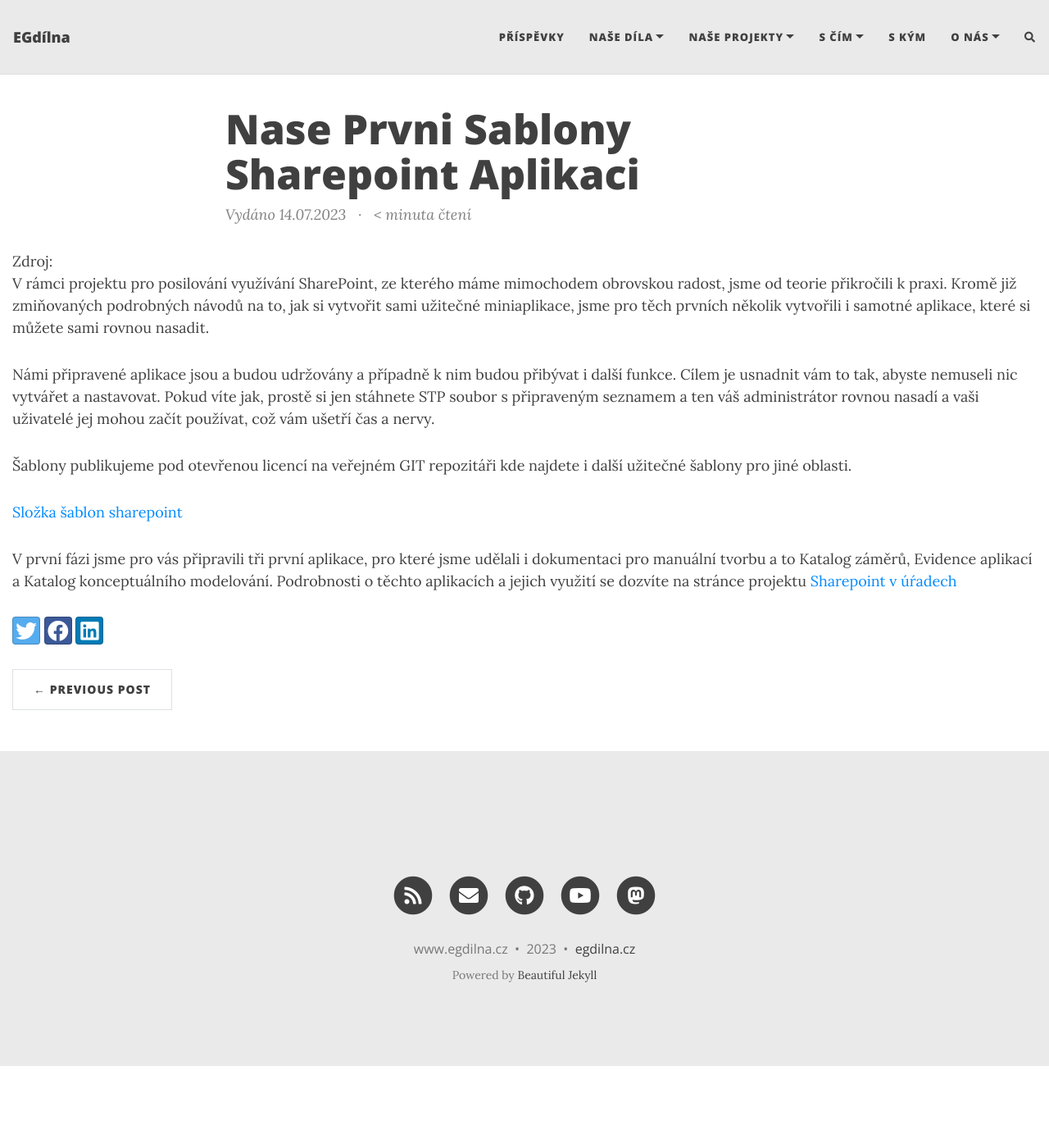
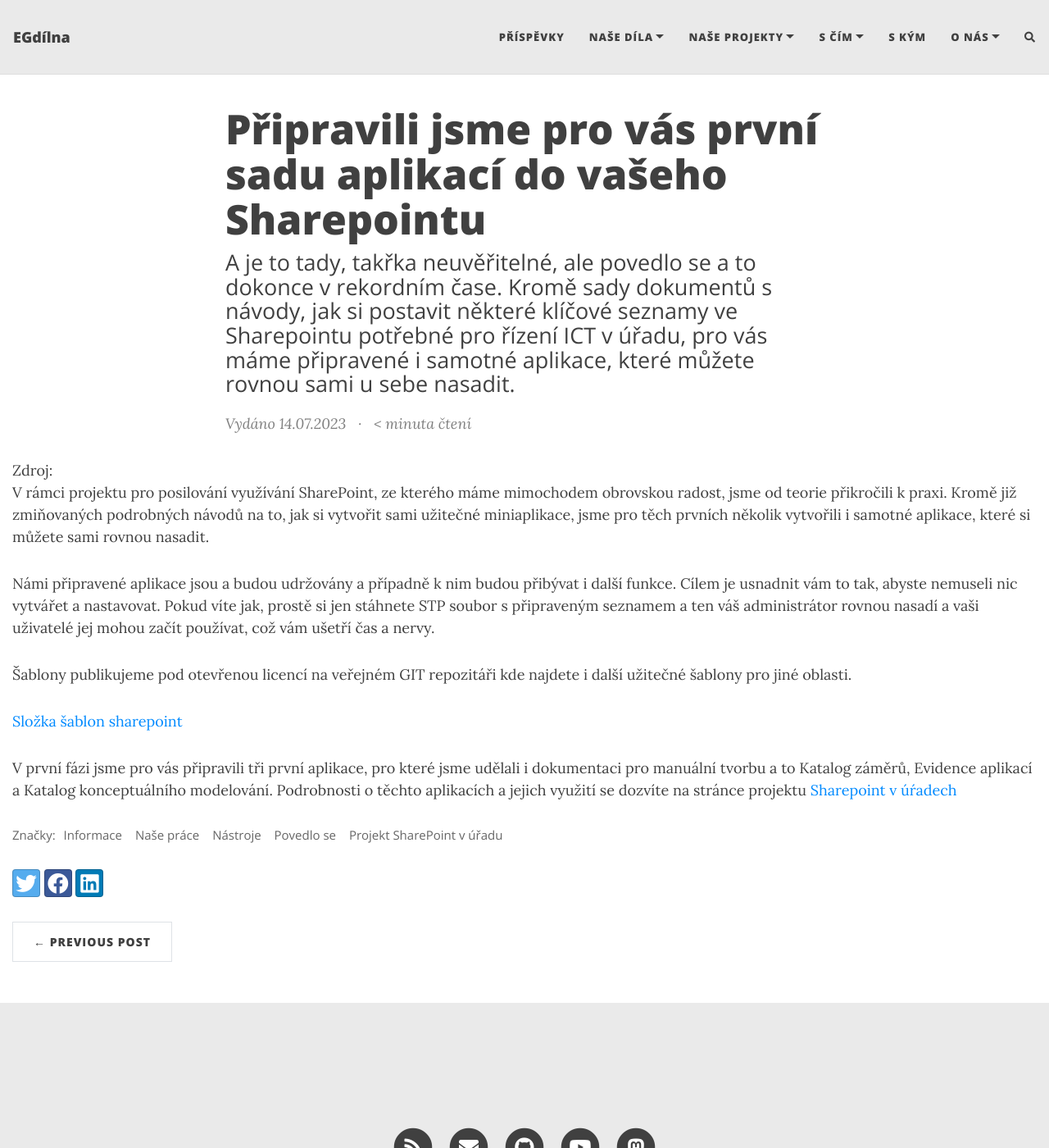
Before and after one commit to egdilna/egdilna.github.io, a Jekyll site: the page built from _posts/2023-07-14-nase-prvni-sablony-sharepoint-aplikaci.md, in a window 1280 px wide and 1400 px high. Shown: the whole window at 82% size. Built offline with Jekyll 4.4.1, drawn with Linux system fonts in a browser that asks for light colours; nearby versions of some CDN libraries; comment, search, counter and statistics services are not loaded; some of the changed lines change nothing that is shown.

Commit message:
Update 2023-07-14-nase-prvni-sablony-sharepoint-aplikaci.md
Co-Authored-By: Egdilnabot <105928876+Egdilnabot@users.noreply.github.com>

```diff
--- a/_posts/2023-07-14-nase-prvni-sablony-sharepoint-aplikaci.md
+++ b/_posts/2023-07-14-nase-prvni-sablony-sharepoint-aplikaci.md
@@ -1,8 +1,9 @@
 ---
-Title: Připravili jsme pro vás první sadu aplikací do vašeho Sharepointu
-Layout: post
-Tags: [Informace, Naše práce, Nástroje, Povedlo se, Projekt SharePoint v úřadu]
-Subject: A je to tady, takřka neuvěřitelné, ale povedlo se a to dokonce v rekordním čase. Kromě sady dokumentů s návody, jak si postavit některé klíčové seznamy ve Sharepointu potřebné pro řízení ICT v úřadu, pro vás máme připravené i samotné aplikace, které můžete rovnou sami u sebe nasadit.
+title: Připravili jsme pro vás první sadu aplikací do vašeho Sharepointu
+layout: post
+tags: [Informace, Naše práce, Nástroje, Povedlo se, Projekt SharePoint v úřadu]
+subtitle: A je to tady, takřka neuvěřitelné, ale povedlo se a to dokonce v rekordním čase. Kromě sady dokumentů s návody, jak si postavit některé klíčové seznamy ve Sharepointu potřebné pro řízení ICT v úřadu, pro vás máme připravené i samotné aplikace, které můžete rovnou sami u sebe nasadit.
+Zdroj: https://github.com/egdilna/sablony/tree/main/sharepoint
 ---
 
 
@@ -15,5 +16,4 @@
 [Složka šablon sharepoint](https://github.com/egdilna/sablony/tree/main/sharepoint)
 
 
-V první fázi jsme pro vás připravili tři první aplikace, pro které jsme udělali i dokumentaci pro manuální tvorbu a to Katalog záměrů, Evidence aplikací a Katalog konceptuálního modelování. Podrobnosti o těchto aplikacích a jejich využití se dozvíte na stránce projektu [Sharepoint v úŕadech](http://www.egdilna.cz/projekty/projekt-sharepoint/
-)
+V první fázi jsme pro vás připravili tři první aplikace, pro které jsme udělali i dokumentaci pro manuální tvorbu a to Katalog záměrů, Evidence aplikací a Katalog konceptuálního modelování. Podrobnosti o těchto aplikacích a jejich využití se dozvíte na stránce projektu [Sharepoint v úŕadech](http://www.egdilna.cz/projekty/projekt-sharepoint/)
```
